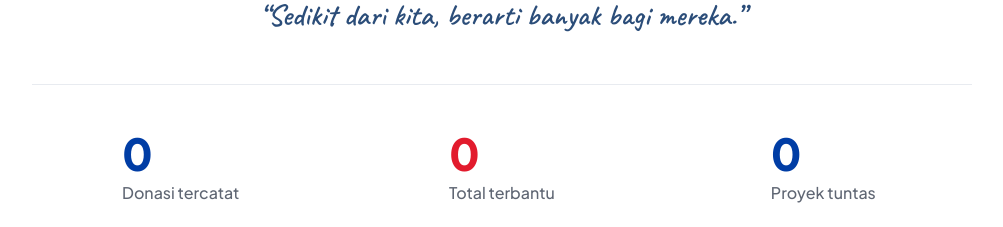
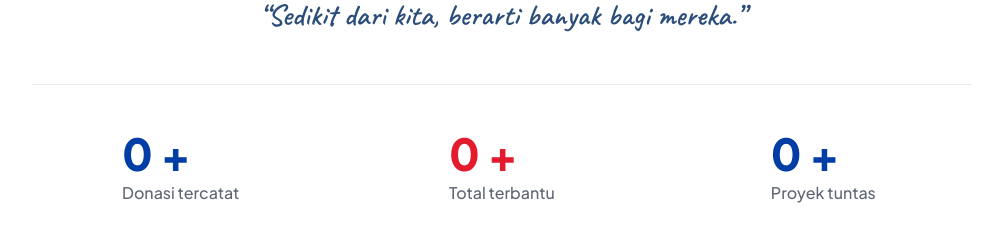
Before and after one commit to firdibackup/remax-giving-web, a Next.js app: page / in a window 1280 px wide. Shown: the part 1001-1228 px from the top of the page, without its empty margins (138-1141 px from the left). Built offline with nearby package versions, Linux system fonts and the light colour scheme; no server answers; the database is empty.

Commit message:
refactor: improve formatting and structure of BrandStatCounter component

```diff
--- a/src/components/brand/stat-counter.tsx
+++ b/src/components/brand/stat-counter.tsx
@@ -9,18 +9,25 @@ interface BrandStatCounterProps {
   className?: string;
 }
 
-function BrandStatCounter({ value, label, tone = "blue", className }: BrandStatCounterProps) {
+function BrandStatCounter({
+  value,
+  label,
+  tone = "blue",
+  className,
+}: BrandStatCounterProps) {
   return (
     <div className={cn("flex flex-col items-start gap-1", className)}>
       <div
         className={cn(
           "font-sans text-[44px] leading-[1.1] font-extrabold",
-          tone === "red" ? "text-brand-red" : "text-brand-blue"
+          tone === "red" ? "text-brand-red" : "text-brand-blue",
         )}
       >
-        {value}
+        {value} +
       </div>
-      <div className="font-sans text-base font-medium text-brand-text-body">{label}</div>
+      <div className="font-sans text-base font-medium text-brand-text-body">
+        {label}
+      </div>
     </div>
   );
 }
```
